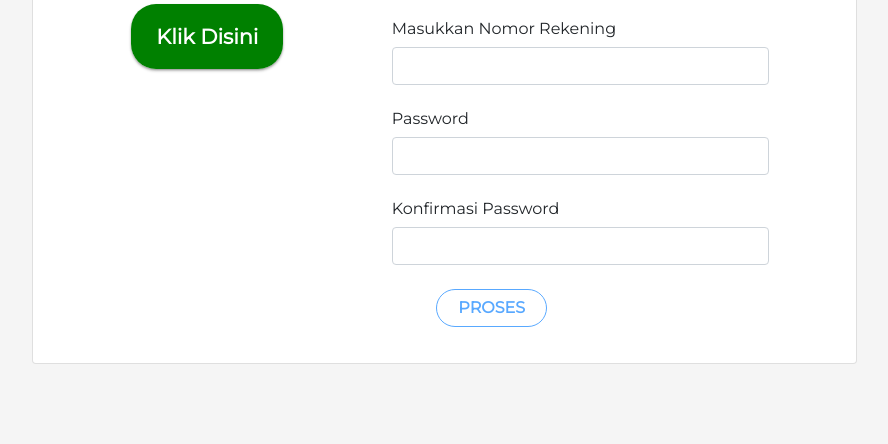
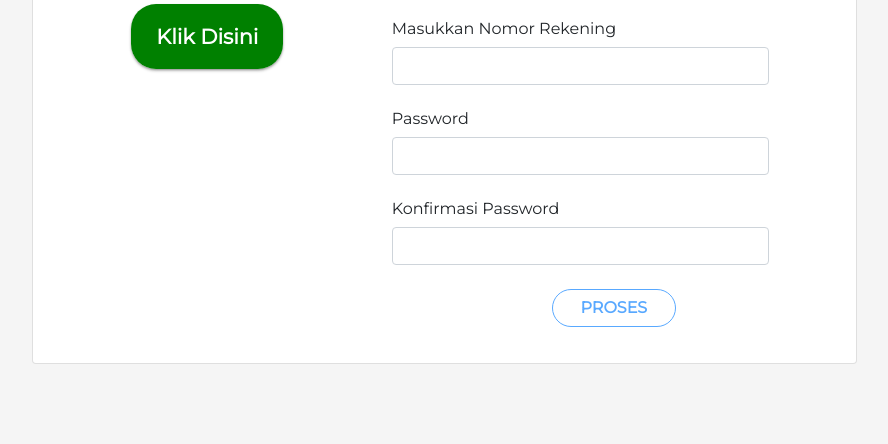
Before and after one commit to Apri1221/Web-Development-Inseed, a CodeIgniter app: page /ci/index.php/dashboard/cairkan in a window 1280 px wide. Shown: the part 442-886 px from the top of the page, without its empty margins (338-1226 px from the left). Run offline with CodeIgniter, Linux system fonts and the light colour scheme; data that the repository does not hold is empty; some libraries are stand-ins or nearby versions.

Commit message:
revisi dikid

```diff
--- a/application/views/dashboard_profil.php
+++ b/application/views/dashboard_profil.php
@@ -144,7 +144,10 @@
                     </script>
                     <br>
 
-                    <button type="submit" class="btn btn-outline-primary" style="width: 25%; margin-left: 25%;">Simpan</button>
+                    <div class="text-center col-md-12">
+                       <button type="submit" class="btn btn-outline-primary" style="width: 50%;">Simpan</button>
+                    </div>
+
                </div>
              </form>
            </div>
--- a/application/views/dashboard_user_cairkan.php
+++ b/application/views/dashboard_user_cairkan.php
@@ -123,16 +123,18 @@
                     }
                     </script>
                     <br>
-
-                  <button type="submit" class="btn btn-outline-primary"
+                  <div class="col-md-12 text-center">
+                     <button type="submit" class="btn btn-outline-primary"
                   <?php if((int)$result->saldo < '50000'): ?>
                   disabled
                   <?php endif;?>
-                  style="width: 25%; margin-left: 10%;">Proses</button>
+                  style="width: 30%;">Proses</button>
 
                   <?php if(null !== $this->session->userdata('bank')): ?>
                   <a type="submit" class="btn btn-outline-success" style="-webkit-appearance:none;" target="_blank" href="<?php echo base_url ('index.php/Laporan/');?>">Cetak Invoice</a>
                   <?php endif;?>
+                  </div>
+
 
                 </form>
               </div>
```
